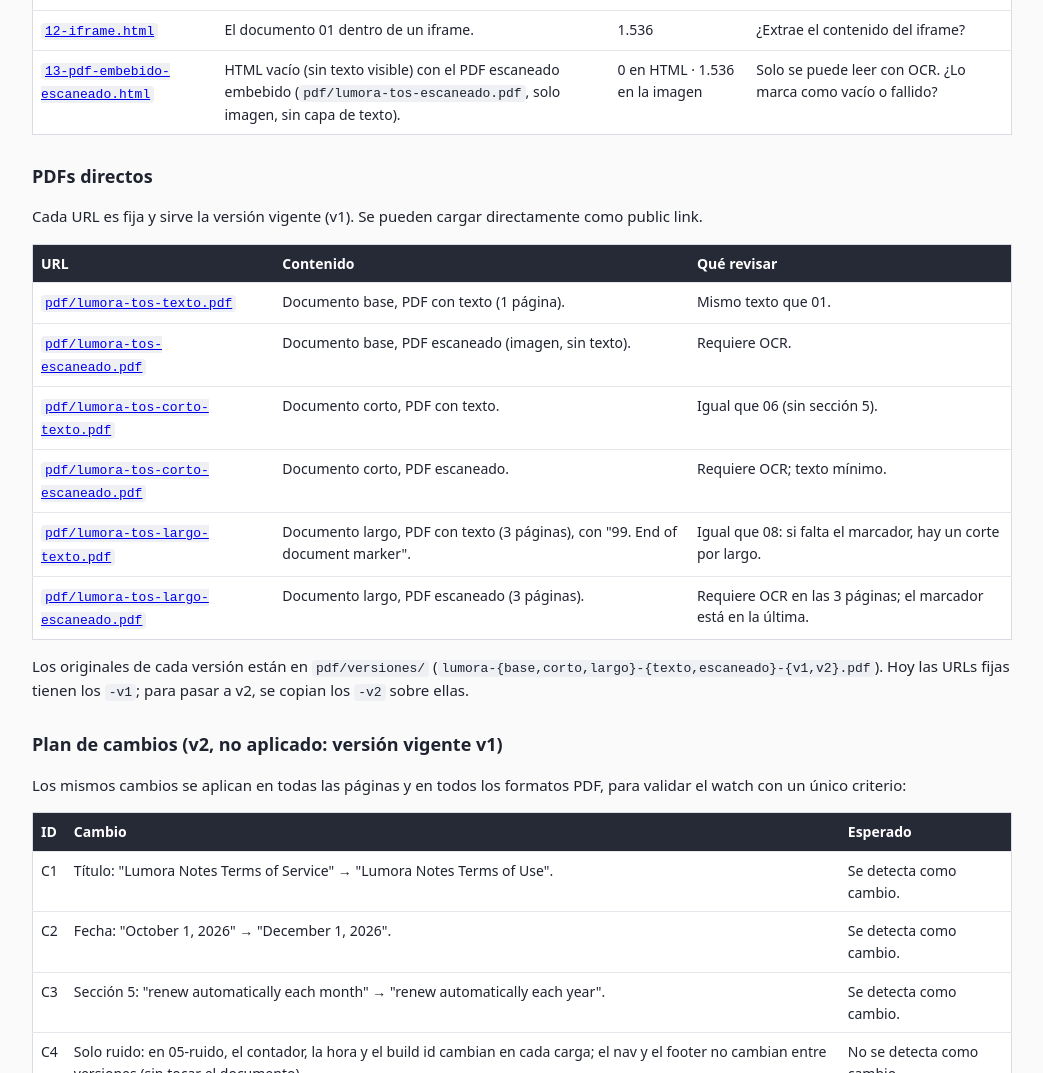
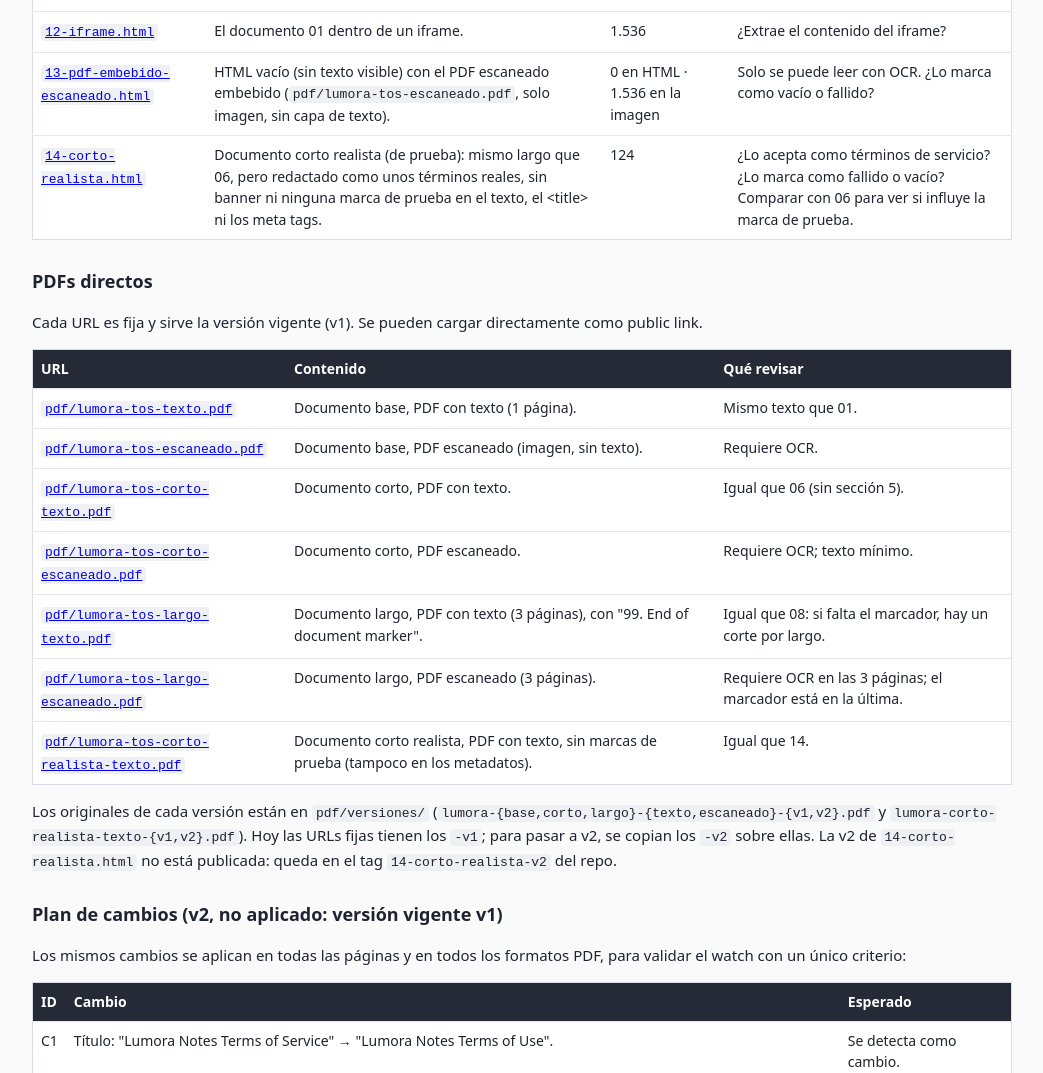
Before and after one commit to MSerra1092/qa-docs-prueba, a plain HTML site: page index.html in a window 1280 px wide. Shown: the part 1120-2193 px from the top of the page, without its empty margins (118-1161 px from the left). Drawn offline with Linux system fonts and the light colour scheme.

Commit message:
Caso 14: documento corto realista (HTML y PDF v1, PDF v2 en versiones)
Co-Authored-By: Claude Opus 5.5 <noreply@anthropic.com>

```diff
--- a/index.html
+++ b/index.html
@@ -32,6 +32,7 @@ code{font-size:13px;background:#eef0f4;padding:1px 4px;border-radius:4px}
 <tr><td><a href="11-pdf-embebido.html"><code>11-pdf-embebido.html</code></a></td><td>HTML vacío (sin texto visible) con el PDF con texto embebido (<code>pdf/lumora-tos-texto.pdf</code>).</td><td>0 en HTML · 1.536 en el PDF</td><td>¿Extrae el texto del PDF embebido? Si devuelve vacío, el scraper no sigue el &lt;embed&gt;.</td></tr>
 <tr><td><a href="12-iframe.html"><code>12-iframe.html</code></a></td><td>El documento 01 dentro de un iframe.</td><td>1.536</td><td>¿Extrae el contenido del iframe?</td></tr>
 <tr><td><a href="13-pdf-embebido-escaneado.html"><code>13-pdf-embebido-escaneado.html</code></a></td><td>HTML vacío (sin texto visible) con el PDF escaneado embebido (<code>pdf/lumora-tos-escaneado.pdf</code>, solo imagen, sin capa de texto).</td><td>0 en HTML · 1.536 en la imagen</td><td>Solo se puede leer con OCR. ¿Lo marca como vacío o fallido?</td></tr>
+<tr><td><a href="14-corto-realista.html"><code>14-corto-realista.html</code></a></td><td>Documento corto realista (de prueba): mismo largo que 06, pero redactado como unos términos reales, sin banner ni ninguna marca de prueba en el texto, el &lt;title&gt; ni los meta tags.</td><td>124</td><td>¿Lo acepta como términos de servicio? ¿Lo marca como fallido o vacío? Comparar con 06 para ver si influye la marca de prueba.</td></tr>
 </tbody></table>
 
 <h2>PDFs directos</h2>
@@ -43,8 +44,9 @@ code{font-size:13px;background:#eef0f4;padding:1px 4px;border-radius:4px}
 <tr><td><a href="pdf/lumora-tos-corto-escaneado.pdf"><code>pdf/lumora-tos-corto-escaneado.pdf</code></a></td><td>Documento corto, PDF escaneado.</td><td>Requiere OCR; texto mínimo.</td></tr>
 <tr><td><a href="pdf/lumora-tos-largo-texto.pdf"><code>pdf/lumora-tos-largo-texto.pdf</code></a></td><td>Documento largo, PDF con texto (3 páginas), con "99. End of document marker".</td><td>Igual que 08: si falta el marcador, hay un corte por largo.</td></tr>
 <tr><td><a href="pdf/lumora-tos-largo-escaneado.pdf"><code>pdf/lumora-tos-largo-escaneado.pdf</code></a></td><td>Documento largo, PDF escaneado (3 páginas).</td><td>Requiere OCR en las 3 páginas; el marcador está en la última.</td></tr>
+<tr><td><a href="pdf/lumora-tos-corto-realista-texto.pdf"><code>pdf/lumora-tos-corto-realista-texto.pdf</code></a></td><td>Documento corto realista, PDF con texto, sin marcas de prueba (tampoco en los metadatos).</td><td>Igual que 14.</td></tr>
 </tbody></table>
-<p>Los originales de cada versión están en <code>pdf/versiones/</code> (<code>lumora-{base,corto,largo}-{texto,escaneado}-{v1,v2}.pdf</code>). Hoy las URLs fijas tienen los <code>-v1</code>; para pasar a v2, se copian los <code>-v2</code> sobre ellas.</p>
+<p>Los originales de cada versión están en <code>pdf/versiones/</code> (<code>lumora-{base,corto,largo}-{texto,escaneado}-{v1,v2}.pdf</code> y <code>lumora-corto-realista-texto-{v1,v2}.pdf</code>). Hoy las URLs fijas tienen los <code>-v1</code>; para pasar a v2, se copian los <code>-v2</code> sobre ellas. La v2 de <code>14-corto-realista.html</code> no está publicada: queda en el tag <code>14-corto-realista-v2</code> del repo.</p>
 
 <h2>Plan de cambios (v2, no aplicado: versión vigente v1)</h2>
 <p>Los mismos cambios se aplican en todas las páginas y en todos los formatos PDF, para validar el watch con un único criterio:</p>
```
Also changed, not shown: 14-corto-realista.html (added, +7 -0 lines), 3 other files.
